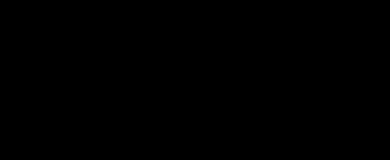
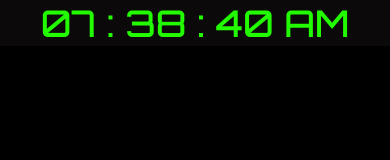
Before and after one commit to PGKNTech/OnTime, a plain HTML site: page index.html in a window 390 px wide. Drawn offline with Linux system fonts and the light colour scheme.

Commit message:
Update styles.css
Final design
-cross fingers

```diff
--- a/styles.css
+++ b/styles.css
@@ -1,3 +1,5 @@
+
+<style>
 body {
   background-color: #000000;
   max-width: 80%;
@@ -6,10 +8,96 @@ body {
 }
 
 /* the time */
-div #clock {
+div {
   background-color: #0b0909;
   color: #22fb00;
   font-family: 'Orbitron';
-  font-size: 500%;
+  font-size: 600%;
   text-align: center;
 }
+
+h1, h2, a {
+  color: #22fb00;
+  font-family: 'Quicksand';
+  font-size: 300%;
+  text-align: center;
+  text-decoration: none;
+}
+
+@media screen and (max-width: 700px) {
+body {
+  background-color: #000000;
+  max-width: 100%;
+  width: 100%;
+  margin: auto;
+}
+
+/* the time */
+div {
+  background-color: #0b0909;
+  color: #22fb00;
+  font-family: 'Orbitron';
+  font-size: 430%;
+  text-align: center;
+}
+
+h1, h2, {
+  color: #22fb00;
+  font-family: 'Quicksand';
+  font-size: 200%;
+  text-align: center;
+  text-decoration: none;
+}
+}
+
+@media screen and (max-width: 600px) {
+body {
+  background-color: #000000;
+  max-width: 100%;
+  width: 100%;
+  margin: auto;
+}
+
+/* the time */
+div {
+  background-color: #0b0909;
+  color: #22fb00;
+  font-family: 'Orbitron';
+  font-size: 300%;
+  text-align: center;
+}
+
+h1, h2, {
+  color: #22fb00;
+  font-family: 'Quicksand';
+  font-size: 200%;
+  text-align: center;
+  text-decoration: none;
+}
+}
+
+@media screen and (max-width: 430px) {
+body {
+  background-color: #000000;
+  max-width: 100%;
+  width: 100%;
+  margin: auto;
+}
+
+/* the time */
+div {
+  background-color: #0b0909;
+  color: #22fb00;
+  font-family: 'Orbitron';
+  font-size: 230%;
+  text-align: center;
+}
+
+h1, h2, {
+  color: #22fb00;
+  font-family: 'Quicksand';
+  font-size: 90%;
+  text-align: center;
+  text-decoration: none;
+}
+}
```
